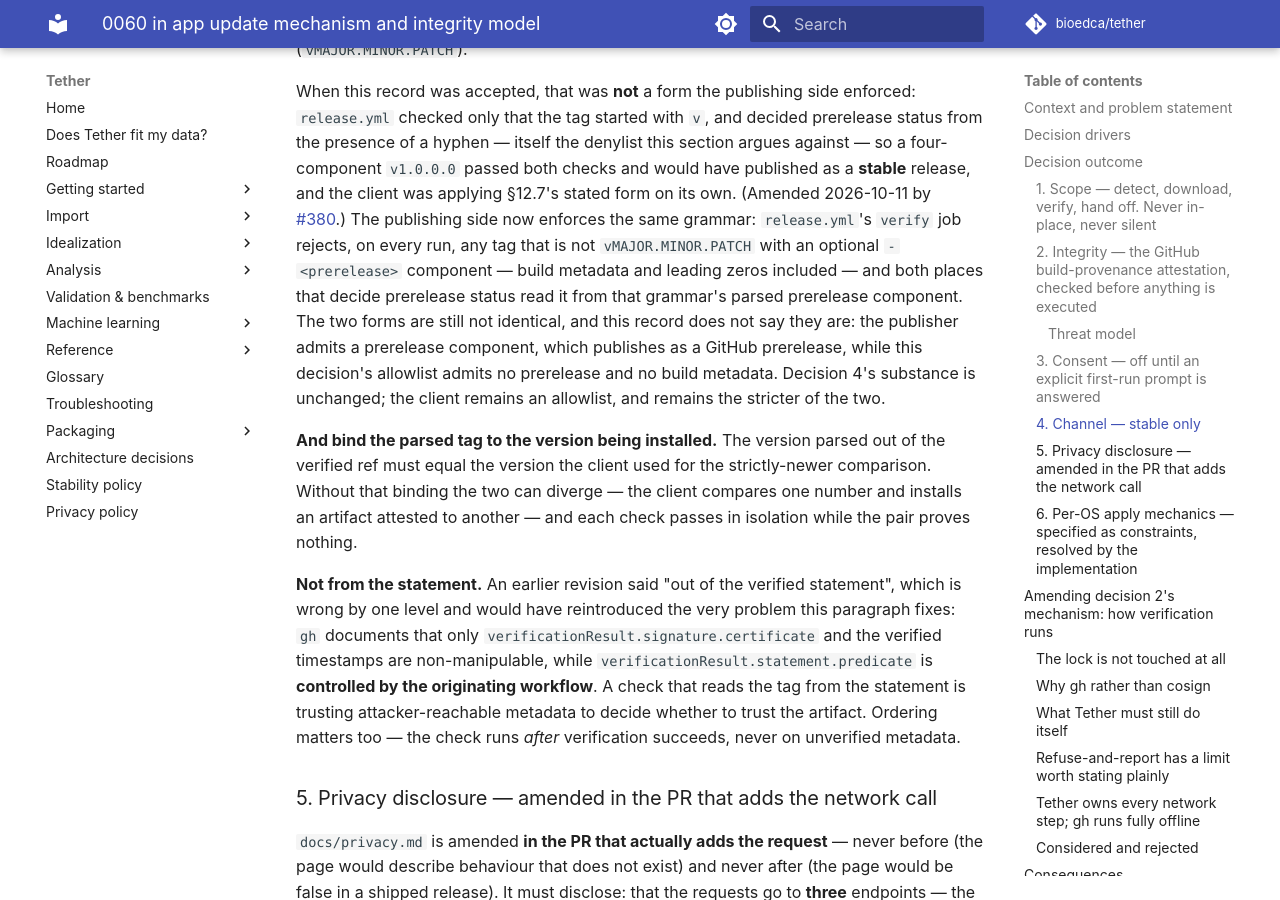
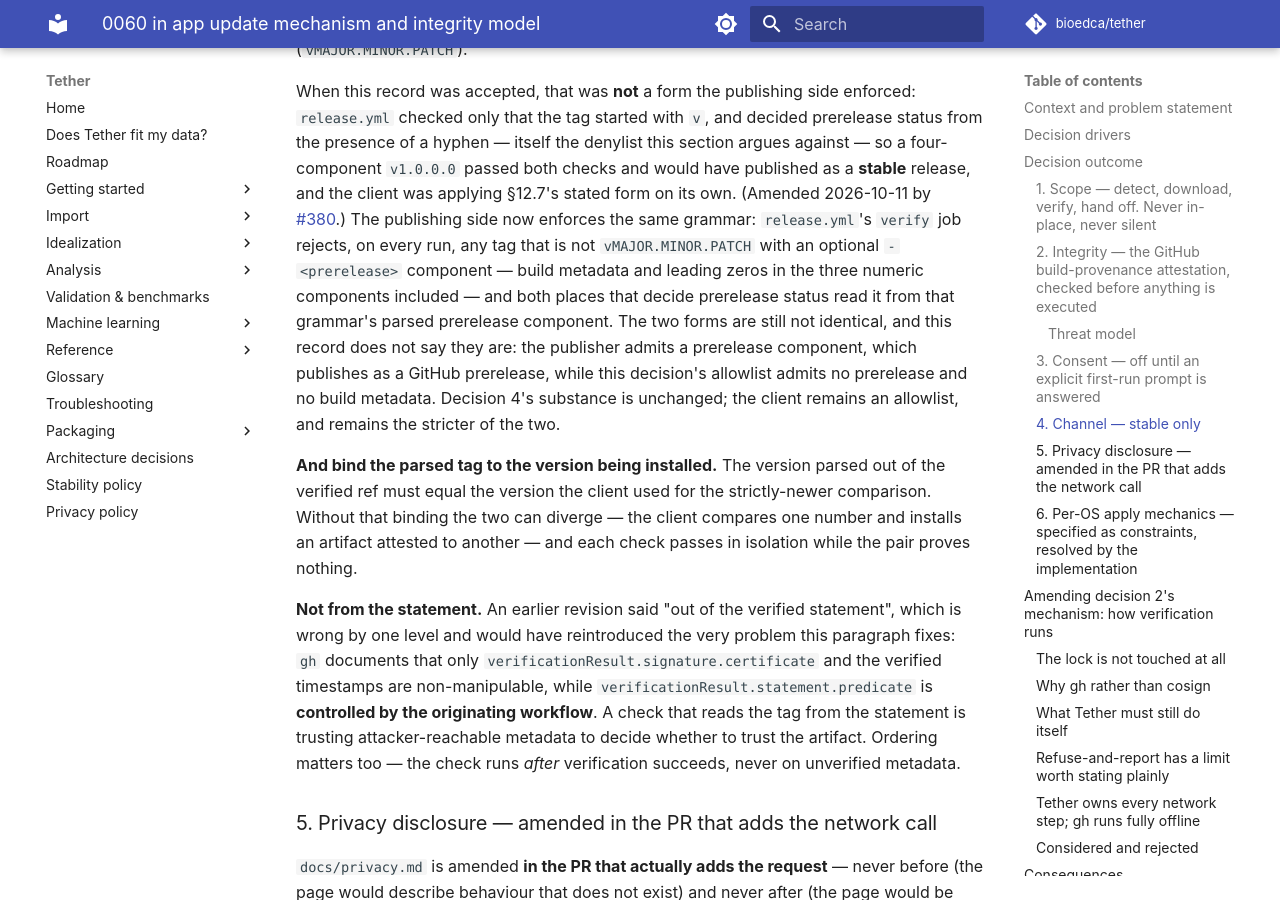
Before and after one commit to bioedca/tether, an MkDocs documentation site: the page built from docs/adr/0060-in-app-update-mechanism-and-integrity-model.md, in a window 1280 px wide and 900 px high, scrolled down 5427 px. Built offline with MkDocs 1.6.1 and Material for MkDocs 9.7.7, drawn with Linux system fonts in a browser that asks for light colours; comment, search, counter and statistics services are not loaded; the version menu is left out.

Commit message:
ci(release): say the tag guard rejects leading zeros only in MAJOR.MINOR.PATCH (#380)
The prerelease component is not SemVer-checked yet; tracked in #498.

```diff
--- a/docs/adr/0060-in-app-update-mechanism-and-integrity-model.md
+++ b/docs/adr/0060-in-app-update-mechanism-and-integrity-model.md
@@ -189,7 +189,7 @@ checks and would have published as a **stable** release, and the client was appl
 form on its own. (Amended 2026-10-11 by [#380](https://github.com/bioedca/tether/issues/380).) The
 publishing side now enforces the same grammar: `release.yml`'s `verify` job rejects, on every run,
 any tag that is not `vMAJOR.MINOR.PATCH` with an optional `-<prerelease>` component — build metadata
-and leading zeros included — and both places that decide prerelease status read it from that
+and leading zeros in the three numeric components included — and both places that decide prerelease status read it from that
 grammar's parsed prerelease component. The two forms are still not identical, and this record does
 not say they are: the publisher admits a prerelease component, which publishes as a GitHub
 prerelease, while this decision's allowlist admits no prerelease and no build metadata. Decision 4's
```
Also changed, not shown: 1 other file.
